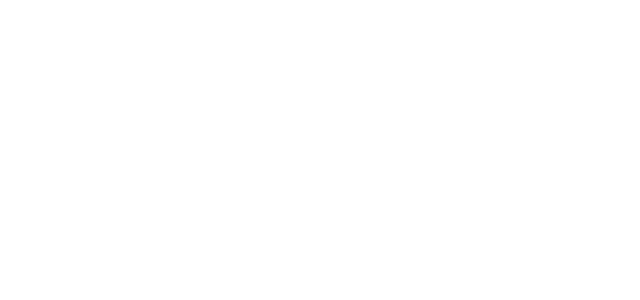
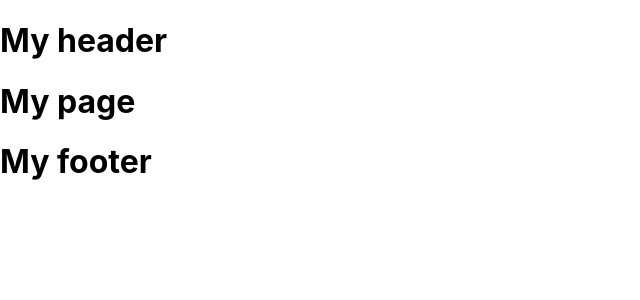
Before and after one commit to jokemeister/currency_converter, a React (Create React App) app: page / in a window 1280 px wide. Shown: the top 300 px of the page, without its empty margins (0-640 px from the left). Built offline with nearby package versions, Linux system fonts and the light colour scheme.

Commit message:
updated structure of the project
-- add routing
-- add basic layout
-- add header component
-- add footer component
-- add home page

```diff
--- a/package.json
+++ b/package.json
@@ -8,6 +8,7 @@
     "@testing-library/user-event": "^13.5.0",
     "react": "^18.2.0",
     "react-dom": "^18.2.0",
+    "react-router-dom": "^6.4.2",
     "react-scripts": "5.0.1",
     "web-vitals": "^2.1.4"
   },
--- a/src/App.js
+++ b/src/App.jsx
@@ -1,8 +1,10 @@
 import './App.css';
+import Router from './router';
 
 function App() {
   return (
     <div className="App">
+      <Router />
     </div>
   );
 }
--- /dev/null
+++ b/src/components/Layout.jsx
@@ -0,0 +1,20 @@
+import React from 'react';
+import { Outlet } from 'react-router-dom';
+
+import { Header } from './header/Header';
+import { Footer } from './footer/Footer';
+
+export const Layout = () => {
+
+  return (
+    <>
+      <Header />
+
+      <main>
+        <Outlet />
+      </main>
+
+      <Footer />
+    </>
+  );
+};
--- /dev/null
+++ b/src/components/footer/Footer.jsx
@@ -0,0 +1,11 @@
+import React from 'react';
+
+import './Footer.css';
+
+export const Footer = () => {
+  return (
+    <footer>
+      <h1>My footer</h1>
+    </footer>
+  );
+};
--- /dev/null
+++ b/src/components/header/Header.jsx
@@ -0,0 +1,11 @@
+import React from 'react';
+
+import './Header.css';
+
+export const Header = () => {
+  return (
+    <header>
+      <h1>My header</h1>
+    </header>
+  );
+};
--- a/src/index.js
+++ b/src/index.js
@@ -1,11 +1,16 @@
 import React from 'react';
 import ReactDOM from 'react-dom/client';
+
+import { BrowserRouter } from 'react-router-dom';
+
 import './index.css';
 import App from './App';
 
 const root = ReactDOM.createRoot(document.getElementById('root'));
 root.render(
   <React.StrictMode>
-    <App />
+    <BrowserRouter>
+      <App />
+    </BrowserRouter>
   </React.StrictMode>
 );
--- /dev/null
+++ b/src/pages/HomePage/HomePage.jsx
@@ -0,0 +1,10 @@
+import React from 'react';
+import style from './HomePage.css';
+
+export const HomePage = () =>{
+  return (
+    <>
+      <h1>My page</h1>
+    </>
+  );
+};
--- /dev/null
+++ b/src/router.jsx
@@ -0,0 +1,21 @@
+import './App.css';
+import { Routes, Route } from 'react-router-dom';
+
+import { Layout } from './components/Layout';
+
+import { HomePage } from './pages/HomePage/HomePage';
+
+
+function Router() {
+  return (
+    <div className="App">
+      <Routes>
+        <Route path='/' element={ <Layout /> }>
+          <Route index path='/' element={ <HomePage /> } />
+        </Route>
+      </Routes>
+    </div>
+  );
+}
+
+export default Router;
```
Also changed, not shown: src/components/footer/Footer.css (added), src/components/header/Header.css (added), src/pages/HomePage/HomePage.css (added), 1 other file (tests, documents, lock files or other folders).
